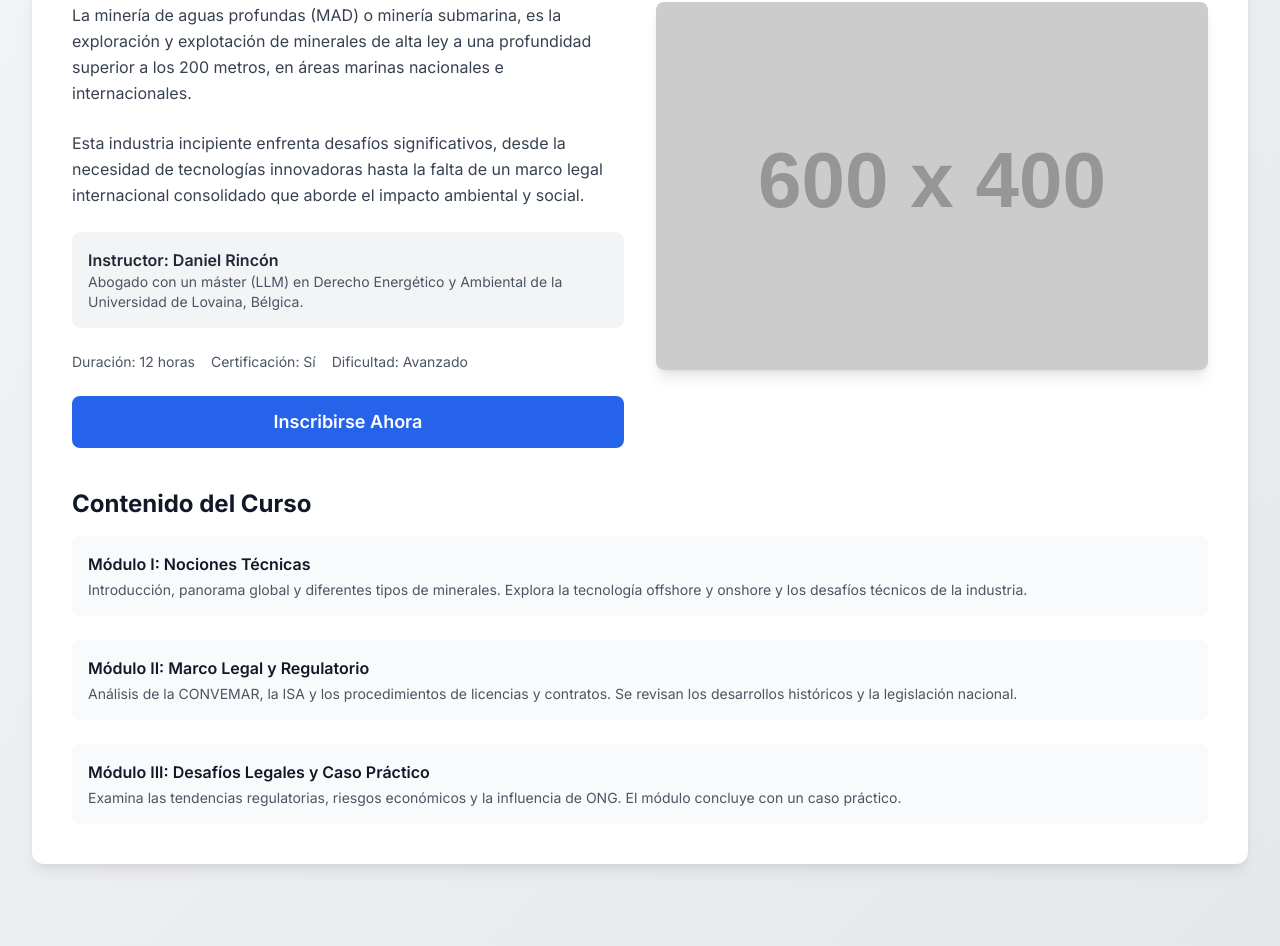
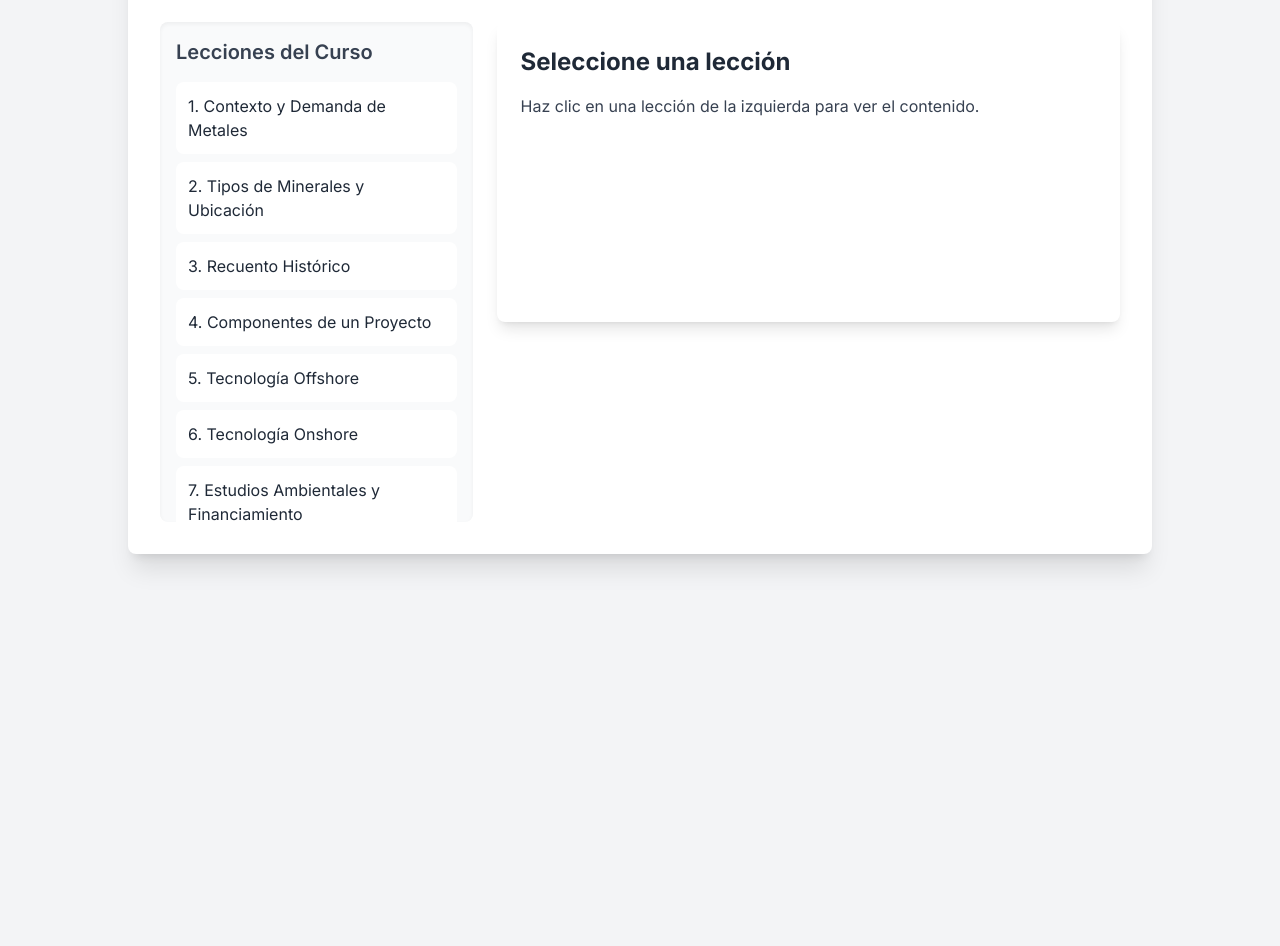
Before and after one commit to xdanielrinconx-bot/cursos-energia-static, a plain HTML site: page mineria.html in a window 1280 px wide. Shown: the part 238-1184 px from the top of the page. After the commit the page ends 872 px from the top, so only its background shows below. Drawn offline with nearby package versions, Linux system fonts and the light colour scheme; placeholder pictures from the web are drawn by us.

Commit message:
Update Mineria course page and add assets folder with images

```diff
--- a/mineria.html
+++ b/mineria.html
@@ -3,93 +3,138 @@
 <head>
   <meta charset="UTF-8">
   <meta name="viewport" content="width=device-width, initial-scale=1.0">
-  <title>Minería Submarina - Detalles del Curso</title>
+  <title>Minería Submarina - Curso</title>
   <script src="https://cdn.tailwindcss.com"></script>
-  <link rel="preconnect" href="https://fonts.googleapis.com">
-  <link rel="preconnect" href="https://fonts.gstatic.com" crossorigin>
   <link href="https://fonts.googleapis.com/css2?family=Inter:wght@400;500;600;700&display=swap" rel="stylesheet">
   <style>
     body {
       font-family: 'Inter', sans-serif;
-      background: linear-gradient(135deg, #f3f4f6 0%, #e5e7eb 100%);
+      background: #f3f4f6;
       color: #333;
-    }
-    .card-shadow {
-      box-shadow: 0 10px 15px -3px rgba(0, 0, 0, 0.08),
-                  0 4px 6px -2px rgba(0, 0, 0, 0.04);
-    }
-    .hover-shine:hover {
-      background-color: #1d4ed8;
-      transition: background-color 0.3s ease-in-out;
     }
   </style>
 </head>
-<body class="text-gray-800">
+<body class="bg-gray-100">
 
-  <div class="pt-24 pb-12 px-4 md:px-8 max-w-7xl mx-auto">
+  <!-- Navbar -->
+  <div class="flex justify-center w-full py-4 bg-white shadow-md space-x-4">
+    <a href="index.html" class="px-4 py-2 rounded-lg bg-gray-200 hover:bg-gray-300">Inicio</a>
+    <a href="index.html" class="px-4 py-2 rounded-lg bg-gray-200 hover:bg-gray-300">Catálogo</a>
+  </div>
 
-    <!-- Back to catalog -->
-    <a href="index.html" class="text-blue-600 font-medium mb-6 inline-block">&lt; Volver al Catálogo</a>
+  <!-- Main Container -->
+  <div class="bg-gray-100 min-h-screen p-8" id="app">
+    <div class="bg-white shadow-xl rounded-lg p-8 w-full max-w-5xl mx-auto space-y-8">
 
-    <!-- Course Details -->
-    <section class="bg-white p-6 md:p-10 rounded-xl card-shadow">
-      <h3 class="text-3xl md:text-4xl font-bold text-gray-900 mb-4">
-        Minería Submarina: Aspectos Legales y Regulatorios
-      </h3>
+      <!-- Title & Description -->
+      <h1 class="text-3xl font-bold text-center text-gray-800">Minería Submarina: Desarrollos Internacionales</h1>
+      <p class="text-center text-gray-600">
+        Un curso completo sobre la minería submarina, su contexto, tecnologías y marco legal.
+      </p>
 
-      <div class="grid grid-cols-1 lg:grid-cols-2 gap-8 items-start">
-        <div>
-          <p class="mb-6 text-gray-700 leading-relaxed">
-            La minería de aguas profundas (MAD) o minería submarina, es la exploración y explotación de minerales de alta ley a una profundidad superior a los 200 metros, en áreas marinas nacionales e internacionales.
-          </p>
-          <p class="mb-6 text-gray-700 leading-relaxed">
-            Esta industria incipiente enfrenta desafíos significativos, desde la necesidad de tecnologías innovadoras hasta la falta de un marco legal internacional consolidado que aborde el impacto ambiental y social.
-          </p>
-          <div class="bg-gray-100 p-4 rounded-lg mb-6">
-            <p class="font-semibold text-gray-800">Instructor: Daniel Rincón</p>
-            <p class="text-sm text-gray-600">Abogado con un máster (LLM) en Derecho Energético y Ambiental de la Universidad de Lovaina, Bélgica.</p>
+      <!-- Layout -->
+      <div class="flex flex-col md:flex-row space-y-6 md:space-y-0 md:space-x-6">
+
+        <!-- Lessons Sidebar -->
+        <div class="w-full md:w-1/3 bg-gray-50 p-4 rounded-lg shadow-inner overflow-y-auto max-h-[500px]">
+          <h2 class="text-xl font-semibold mb-4 text-gray-700">Lecciones del Curso</h2>
+          <ul id="lesson-list" class="space-y-2"></ul>
+        </div>
+
+        <!-- Lesson Content -->
+        <div class="w-full md:w-2/3 space-y-4">
+          <div class="bg-white p-6 rounded-lg shadow-lg min-h-[300px]">
+            <h2 id="lesson-title" class="text-2xl font-bold mb-4 text-gray-800">Seleccione una lección</h2>
+            <p id="lesson-content" class="text-gray-700">Haz clic en una lección de la izquierda para ver el contenido.</p>
           </div>
-          <div class="flex items-center space-x-4 mb-6 text-sm text-gray-600">
-            <span>Duración: 12 horas</span>
-            <span>Certificación: Sí</span>
-            <span>Dificultad: Avanzado</span>
+          <div class="flex justify-between items-center">
+            <button id="complete-btn"
+              class="bg-green-500 hover:bg-green-600 text-white font-bold py-3 px-6 rounded-full transition-all duration-200 ease-in-out shadow-lg transform hover:scale-105 hidden">
+              Marcar como Completada
+            </button>
           </div>
-          <button class="w-full py-3 px-6 bg-blue-600 text-white rounded-lg font-semibold text-lg hover-shine">
-            Inscribirse Ahora
-          </button>
         </div>
-        <div>
-          <img src="https://placehold.co/600x400/1d4ed8/ffffff?text=Minería+Submarina"
-               alt="Minería Submarina"
-               class="w-full h-auto rounded-lg shadow-lg" />
-        </div>
+
       </div>
 
-      <div class="mt-10">
-        <h5 class="text-2xl font-bold text-gray-900 mb-4">Contenido del Curso</h5>
-        <ul class="space-y-6">
-          <li class="bg-gray-50 p-4 rounded-lg">
-            <p class="font-semibold text-gray-900">Módulo I: Nociones Técnicas</p>
-            <p class="text-gray-600 text-sm mt-1">Introducción, panorama global y diferentes tipos de minerales. Explora la tecnología offshore y onshore y los desafíos técnicos de la industria.</p>
-          </li>
-          <li class="bg-gray-50 p-4 rounded-lg">
-            <p class="font-semibold text-gray-900">Módulo II: Marco Legal y Regulatorio</p>
-            <p class="text-gray-600 text-sm mt-1">Análisis de la CONVEMAR, la ISA y los procedimientos de licencias y contratos. Se revisan los desarrollos históricos y la legislación nacional.</p>
-          </li>
-          <li class="bg-gray-50 p-4 rounded-lg">
-            <p class="font-semibold text-gray-900">Módulo III: Desafíos Legales y Caso Práctico</p>
-            <p class="text-gray-600 text-sm mt-1">Examina las tendencias regulatorias, riesgos económicos y la influencia de ONG. El módulo concluye con un caso práctico.</p>
-          </li>
-        </ul>
-      </div>
-    </section>
+      <!-- Message -->
+      <div id="message" class="mt-4 p-4 text-sm text-green-700 bg-green-100 rounded-lg shadow-md text-center hidden"></div>
+
+    </div>
   </div>
 
-  <footer class="bg-gray-800 text-white py-6 mt-12">
-    <div class="max-w-7xl mx-auto text-center px-4">
-      <p class="text-sm">&copy; 2024 EnergíaLegal.com. Todos los derechos reservados.</p>
-    </div>
-  </footer>
+  <script>
+    // ----- Course Data -----
+    const lessons = [
+      { title: "Contexto y Demanda de Metales", content: "El curso explora por qué la minería submarina es relevante en el contexto de la creciente demanda de minerales críticos y los desafíos de la minería terrestre." },
+      { title: "Tipos de Minerales y Ubicación", content: "Descripción de los nódulos polimetálicos, sulfatos masivos marinos y costras de ferromanganeso, y su ubicación geográfica." },
+      { title: "Recuento Histórico", content: "Un recuento de los descubrimientos y el interés comercial en la minería submarina desde 1868 hasta la actualidad." },
+      { title: "Componentes de un Proyecto", content: "Un proyecto de minería en el fondo marino incluye identificación de recursos, tecnología offshore/onshore, estudios ambientales y financiamiento." },
+      { title: "Tecnología Offshore", content: "Incluye recolectores (harvesters), transporte vertical, buques de superficie y transporte a granel." },
+      { title: "Tecnología Onshore", content: "Procesamiento de nódulos en tierra: hidrometalurgia vs pirometalurgia." },
+      { title: "Estudios Ambientales y Financiamiento", content: "Impactos ambientales, riesgos y capital necesario." },
+      { title: "Principios Legales", content: "Incluye 'Patrimonio Común de la Humanidad' y protección del medio marino." },
+      { title: "Autoridad Internacional de los Fondos Marinos (ISA)", content: "Funciones y procedimientos de la ISA." },
+      { title: "Tendencias Regulatorias y Desafíos", content: "Ausencia de regulación para explotación, protestas de ONGs, riesgos económicos." },
+      { title: "Caso Práctico: Denegación de Plan", content: "Caso sobre la denegación de un plan de trabajo por parte de la ISA." }
+    ];
+
+    // ----- State Management -----
+    let activeLesson = null;
+    let completedLessons = JSON.parse(localStorage.getItem("completedLessons") || "[]");
+
+    const lessonList = document.getElementById("lesson-list");
+    const lessonTitle = document.getElementById("lesson-title");
+    const lessonContent = document.getElementById("lesson-content");
+    const completeBtn = document.getElementById("complete-btn");
+    const messageBox = document.getElementById("message");
+
+    // Render lesson list
+    function renderLessons() {
+      lessonList.innerHTML = "";
+      lessons.forEach((lesson, index) => {
+        const li = document.createElement("li");
+        li.className =
+          "p-3 rounded-lg cursor-pointer transition-colors duration-200 flex justify-between items-center " +
+          (activeLesson === index ? "bg-blue-600 text-white shadow-md" : "bg-white hover:bg-gray-200 text-gray-800");
+        li.innerHTML = `<span>${index + 1}. ${lesson.title}</span>` +
+          (completedLessons.includes(lesson.title)
+            ? '<svg xmlns="http://www.w3.org/2000/svg" class="h-6 w-6 text-green-400" fill="none" viewBox="0 0 24 24" stroke="currentColor" stroke-width="2"><path stroke-linecap="round" stroke-linejoin="round" d="M5 13l4 4L19 7"/></svg>'
+            : "");
+        li.onclick = () => selectLesson(index);
+        lessonList.appendChild(li);
+      });
+    }
+
+    // Select a lesson
+    function selectLesson(index) {
+      activeLesson = index;
+      lessonTitle.textContent = lessons[index].title;
+      lessonContent.textContent = lessons[index].content;
+      completeBtn.classList.remove("hidden");
+      renderLessons();
+    }
+
+    // Mark lesson as completed
+    function completeLesson() {
+      if (activeLesson !== null) {
+        const lessonTitleText = lessons[activeLesson].title;
+        if (!completedLessons.includes(lessonTitleText)) {
+          completedLessons.push(lessonTitleText);
+          localStorage.setItem("completedLessons", JSON.stringify(completedLessons));
+        }
+        messageBox.textContent = `¡Lección "${lessonTitleText}" marcada como completada!`;
+        messageBox.classList.remove("hidden");
+        renderLessons();
+      }
+    }
+
+    // Event Listeners
+    completeBtn.addEventListener("click", completeLesson);
+
+    // Init
+    renderLessons();
+  </script>
 
 </body>
 </html>
```
Also changed, not shown: assets/mineria-contexto.png (added).
